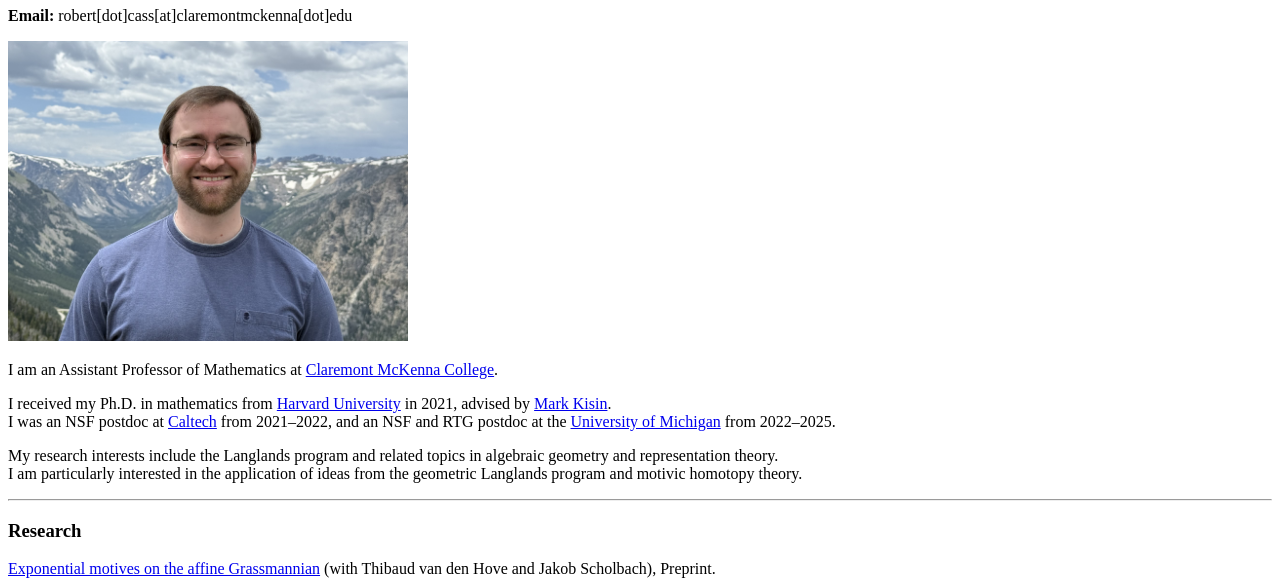
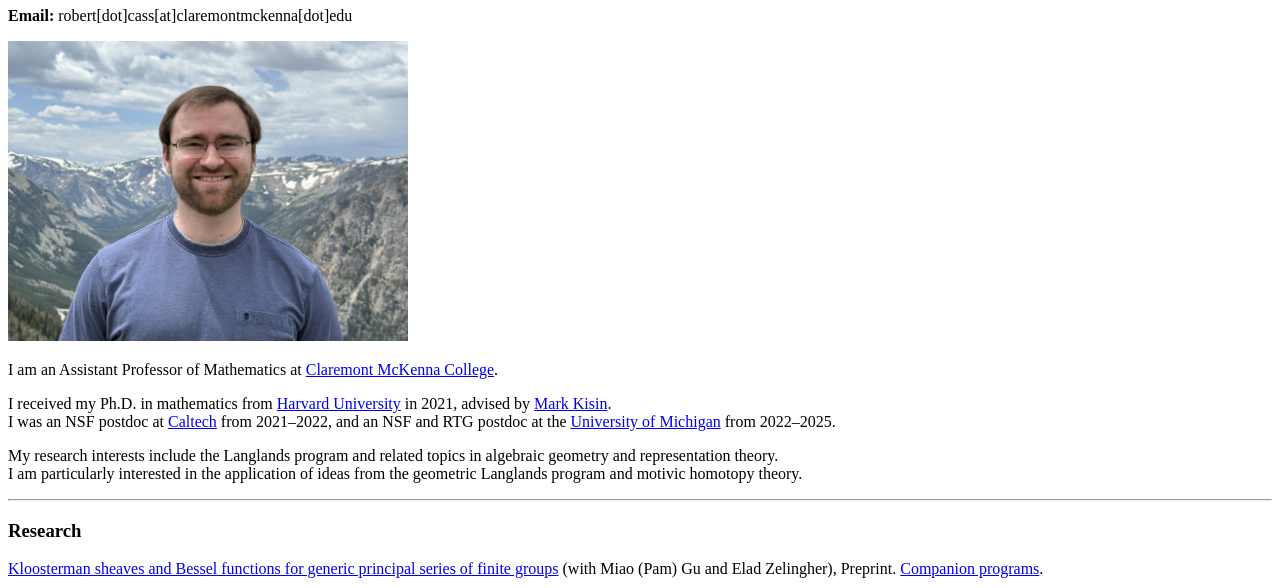
Before and after one commit to rcassmath/rcassmath.github.io, a plain HTML site: page index.html in a window 1280 px wide. Shown: the part 73-661 px from the top of the page. Drawn offline with Linux system fonts and the light colour scheme.

Commit message:
Update index.html

```diff
--- a/index.html
+++ b/index.html
@@ -19,6 +19,8 @@ I am particularly interested in the application of ideas from the geometric Lang
 </p><hr>
 
 <h3>Research</h3>
+
+<p> <a href="https://rcassmath.github.io/KloostermanBessel.pdf">Kloosterman sheaves and Bessel functions for generic principal series of finite groups</a> (with Miao (Pam) Gu and Elad Zelingher), Preprint. <a href="https://cgz2026.github.io/">Companion programs</a>. </p>
 
 <p> <a href="https://rcassmath.github.io/ExpGrass.pdf">Exponential motives on the affine Grassmannian</a> (with Thibaud van den Hove and Jakob Scholbach), Preprint. </p>
 
```
